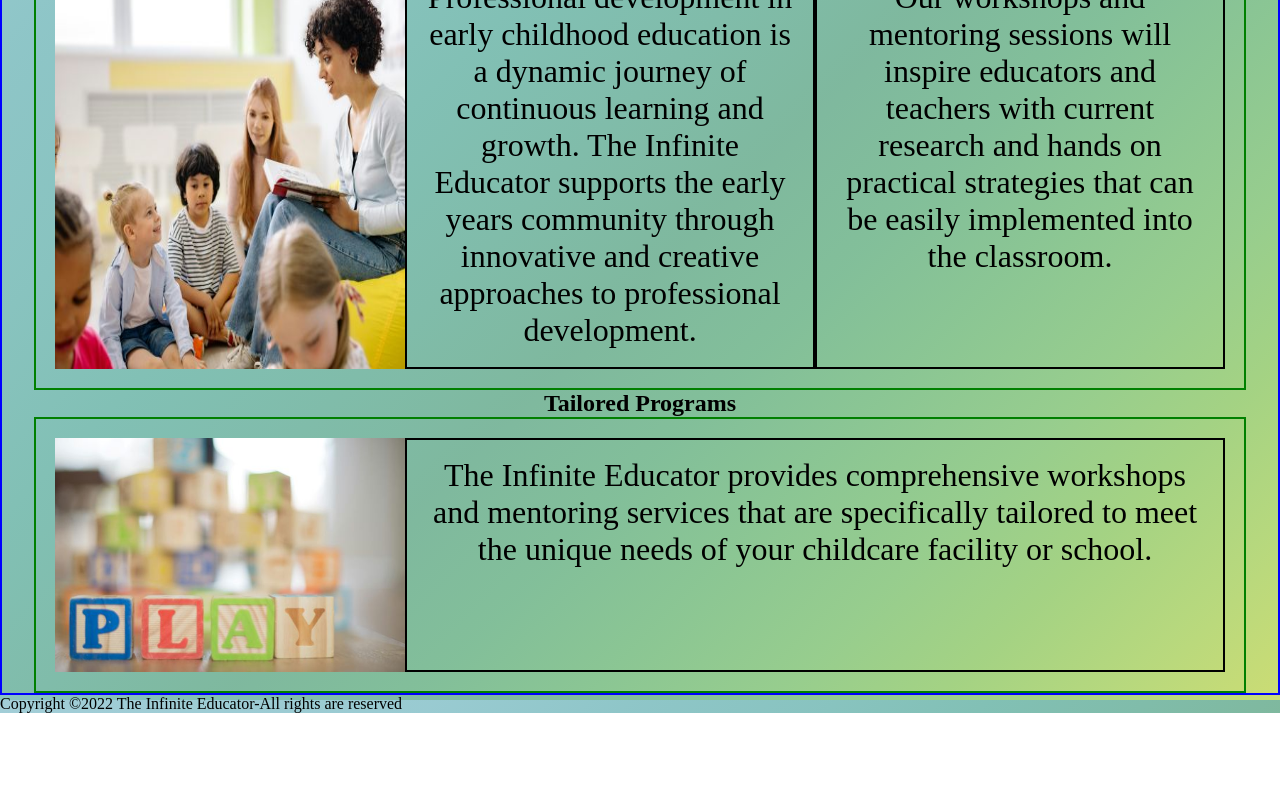
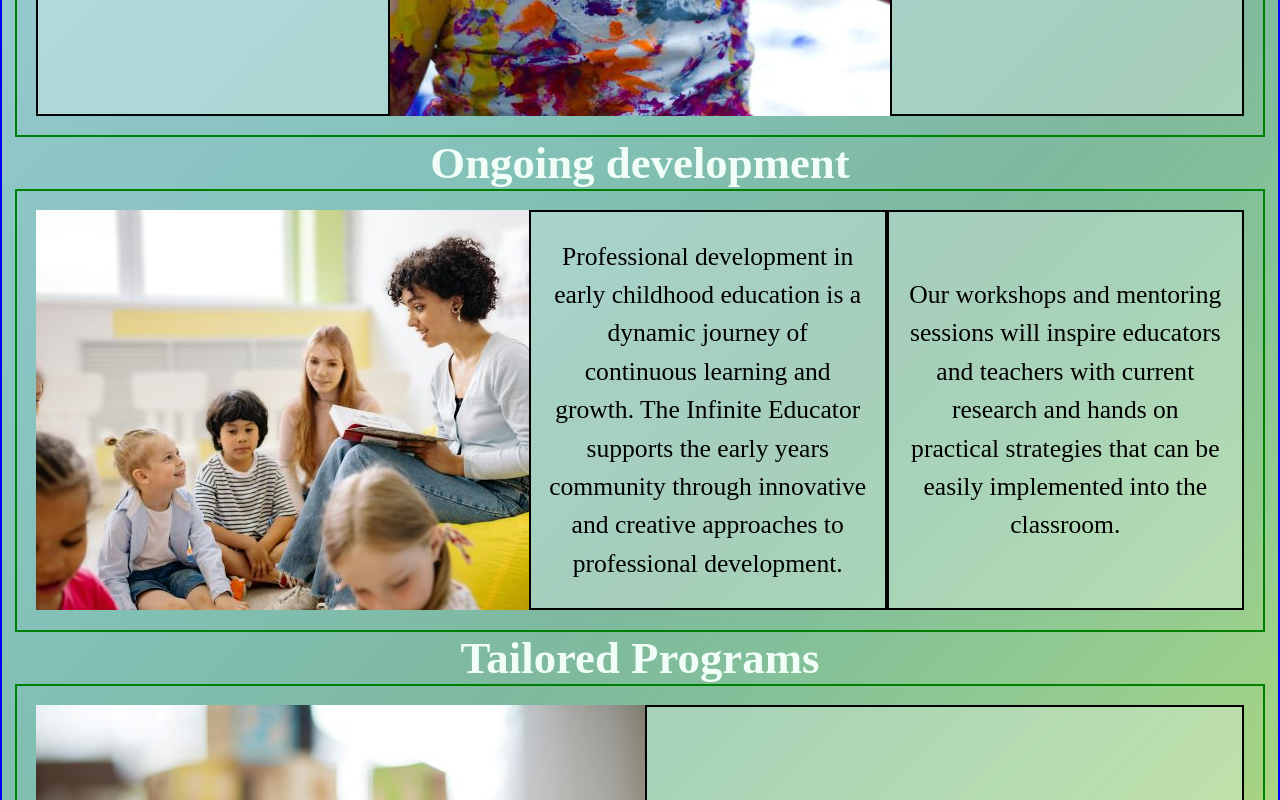
Before and after one commit to CharleenK/The-Infinite-Educator, a React (Create React App) app: page / in a window 1280 px wide. Shown: the part 900-1700 px from the top of the page. Before the commit the page ends 1613 px from the top, so only its background shows below. Built offline with nearby package versions, Linux system fonts and the light colour scheme.

Commit message:
image scaling

```diff
--- a/src/pages/Home.js
+++ b/src/pages/Home.js
@@ -31,7 +31,7 @@ const Home = () => {
               </p>
             </StyledDiv3>
           </StyledDiv2>
-          <h2>Ongoing development</h2>
+          <StyledH2>Ongoing development</StyledH2>
           <StyledDiv2>
             <StyledImg2 src={storyTime} alt="teacher reads story to children" />
             <StyledDiv3>
@@ -50,7 +50,7 @@ const Home = () => {
               </p>
             </StyledDiv3>
           </StyledDiv2>
-          <h2>Tailored Programs</h2>
+          <StyledH2>Tailored Programs</StyledH2>
           <StyledDiv2>
             <StyledImg3 src={playBlocks} alt="blocks spell play" />
             <StyledDiv3>
@@ -90,26 +90,36 @@ const StyledDiv2 = styled.div`
   display: flex;
   border: 2px solid green;
   margin: auto;
-  width: 95%;
+  width: 98%;
   padding: 1.5%;
   text-align: center;
+  justify-content: center;
+  align-content: center;
 `;
 
 const StyledDiv3 = styled.div`
   border: 2px solid black;
-  width: 90%;
-  font-size: 2.5vw;
+  background-color: rgba(255, 255, 255, 0.3);
+  width: 95%;
+  font-size: 2vw;
   padding: 1.5%;
+  justify-content: center;
+  align-items: center;
+  align-content: center;
+  line-height: 1.5;
 `;
 
 const StyledImg1 = styled.img`
-  max-width: 350px;
+  width: 100%;
+  height: auto;
 `;
 const StyledImg2 = styled.img`
-  max-width: 350px;
+  width: 100%;
+  height: auto;
 `;
 const StyledImg3 = styled.img`
-  max-width: 350px;
+  width: 100%;
+  height: auto;
 `;
 
 export default Home;
```
